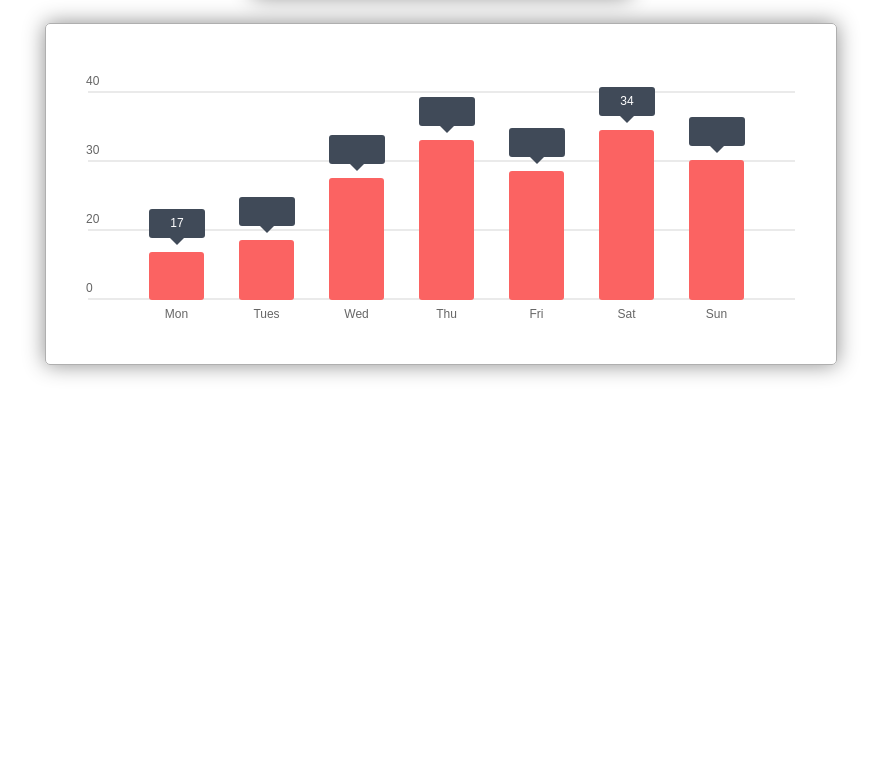
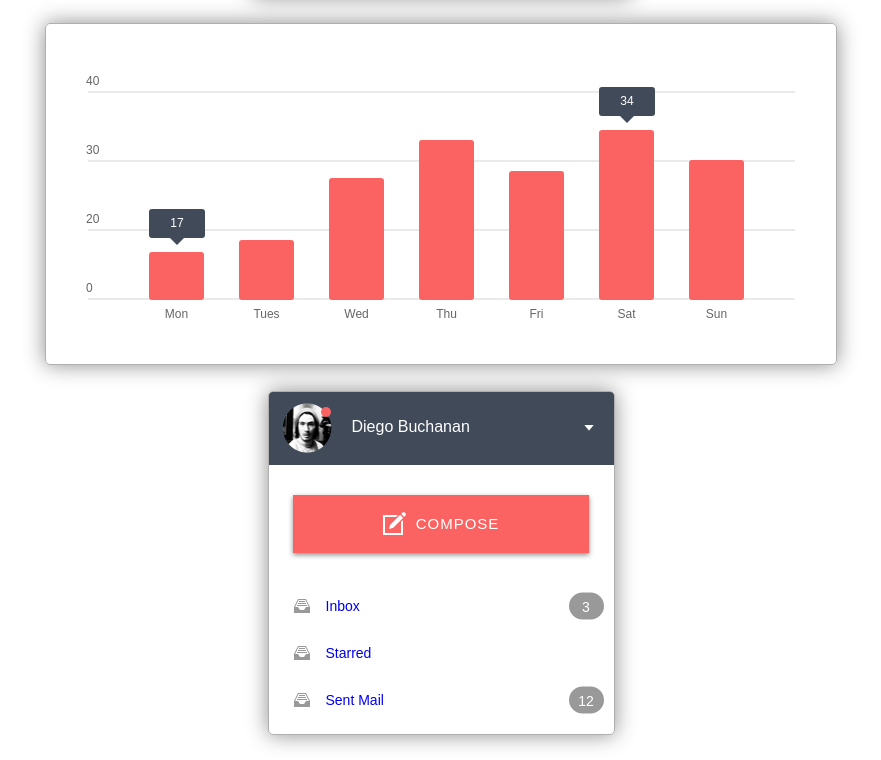
Before and after one commit to LiberVitalik/ui-form, a website: page app/index.html in a window 1280 px wide. Shown: the part 1951-2711 px from the top of the page, without its empty margins (199-1080 px from the left). Before the commit the page ends 2342 px from the top, so only its background shows below. Drawn offline with Linux system fonts and the light colour scheme; a web font is replaced by a local one.

Commit message:
add inbox form

```diff
--- a/app/css/form/form-common.css
+++ b/app/css/form/form-common.css
@@ -2,21 +2,14 @@
 .booking-wrapper,
 .places-wrapper,
 .comment-wrapper,
-.schedule-wrapper {
+.schedule-wrapper,
+.inbox-wrapper {
     font-family: GothamProRegular, sans-serif;
     margin: 2% auto;
     overflow: hidden;
     border: 1px solid #afafaf;
     box-shadow: 0 0 21px rgba(0, 0, 0, 0.45);
     border-radius: 5px;
-}
-
-.color-coral {
-    color: #FB6362;
-}
-
-.color-grey {
-    color: #c5c5c5;
 }
 
 .flex-vertical-align {
@@ -53,5 +46,13 @@
 }
 
 .hide {
-    display: none;
+    display: none !important;
 }
+
+.color-coral {
+    color: #FB6362;
+}
+
+.color-grey {
+    color: #c5c5c5;
+}
--- /dev/null
+++ b/app/css/form/inbox.css
@@ -0,0 +1,123 @@
+.inbox-wrapper {
+    width: 345px;
+}
+
+.inbox-wrapper header {
+    width: 100%;
+    height: 73px;
+    display: flex;
+    align-items: center;
+    color: white;
+    background: #404a58;
+    position: relative;
+}
+
+.inbox-wrapper header .rect {
+    width: 20px;
+    height: 20px;
+    background: url("../../img/rect.png") 50% 50% no-repeat;
+    position: absolute;
+    top: 50%;
+    right: 15px;
+    transform: translateY(-50%);
+    box-sizing: border-box;
+    cursor: pointer;
+}
+
+.inbox-wrapper header .avatar {
+    width: 50px;
+    height: 50px;
+    margin: 0 20px 0 13px;
+    position: relative;
+}
+
+.inbox-wrapper header .avatar .dot {
+    width: 10px;
+    height: 10px;
+    border-radius: 50%;
+    background: #fb6362;
+    position: absolute;
+    top: 4px;
+    right: 1px;
+}
+
+.inbox-wrapper header img {
+    width: 100%;
+    height: 100%;
+    border-radius: 50%;
+}
+
+.inbox-wrapper header span {
+    max-width: 200px;
+    min-height: 18px;
+}
+
+.inbox-wrapper .form-submit {
+    margin: 30px auto;
+}
+
+.inbox-wrapper .form-submit {
+    margin: 30px auto;
+}
+
+.inbox-wrapper .form-submit img {
+    margin-right: 10px;
+}
+
+.inbox-wrapper aside {
+    margin-bottom: 10px;
+}
+
+.inbox-wrapper aside ul li {
+    height: 47px;
+    display: flex;
+    align-items: center;
+    box-sizing: border-box;
+}
+
+.inbox-wrapper aside ul li a {
+    width: 100%;
+    height: 100%;
+    display: flex;
+    align-items: center;
+    text-decoration: none;
+    position: relative;
+}
+
+.inbox-wrapper aside ul li a span {
+    max-width: 200px;
+    font-size: 14px;
+}
+
+.inbox-wrapper aside ul li a .count {
+    width: 35px;
+    height: 27px;
+    border-radius: 20px;
+    position: absolute;
+    top: 50%;
+    right: 10px;
+    transform: translateY(-50%);
+    background: #999;
+    display: flex;
+    align-items: center;
+    justify-content: center;
+    font-size: 14px;
+    color: white;
+}
+
+.inbox-wrapper aside ul li a img {
+    margin: 0 16px 0 25px;
+}
+
+.inbox-wrapper aside ul li a:hover {
+    border-left: 4px solid #FB6362;
+    background: #f1f1f1;
+}
+
+.inbox-wrapper aside ul li a:hover img {
+    margin: 0 16px 0 21px;
+}
+
+.inbox-wrapper aside ul li a:hover .count {
+    background: #FB6362;
+}
--- a/app/css/style.css
+++ b/app/css/style.css
@@ -4,3 +4,4 @@
 @import "form/places.css";
 @import "form/comment.css";
 @import "form/schedule.css";
+@import "form/inbox.css";
--- a/app/index.html
+++ b/app/index.html
@@ -164,7 +164,7 @@
                 </section>
             </div>
             <button type="submit" class="form-submit">
-                <img src="img/search.png" alt=""> <span>search rooms</span>
+                <img src="img/search.png" alt="search"> <span>search rooms</span>
             </button>
         </form>
     </div>
@@ -302,5 +302,44 @@
             </div>
         </div>
     </section>
+    <section class="inbox-wrapper">
+        <header>
+            <div class="avatar">
+                <img src="img/inbox-avatar.png" alt="user-photo">
+                <div class="dot"></div>
+            </div>
+            <span class="name clip">Diego Buchanan</span>
+            <div class="rect"></div>
+        </header>
+        <button type="submit" class="form-submit">
+            <img src="img/inbox-compose.png" alt="compose">
+            <span>compose</span>
+        </button>
+        <aside>
+            <ul>
+                <li>
+                    <a href="#">
+                        <img src="img/inbox-icon-1.png" alt="icon">
+                        <span class="clip">Inbox</span>
+                        <span class="count">3</span>
+                    </a>
+                </li>
+                <li>
+                    <a href="#">
+                        <img src="img/inbox-icon-1.png" alt="icon">
+                        <span class="clip">Starred</span>
+                        <span class="count hide"></span>
+                    </a>
+                </li>
+                <li>
+                    <a href="#">
+                        <img src="img/inbox-icon-1.png" alt="icon">
+                        <span class="clip">Sent Mail</span>
+                        <span class="count">12</span>
+                    </a>
+                </li>
+            </ul>
+        </aside>
+    </section>
 </body>
 </html>
```
Also changed, not shown: app/img/inbox-avatar.png (added), app/img/inbox-compose.png (added), app/img/inbox-icon-1.png (added), app/img/inbox-icon-2.png (added), app/img/inbox-icon-3.png (added), app/img/rect.png (added).
